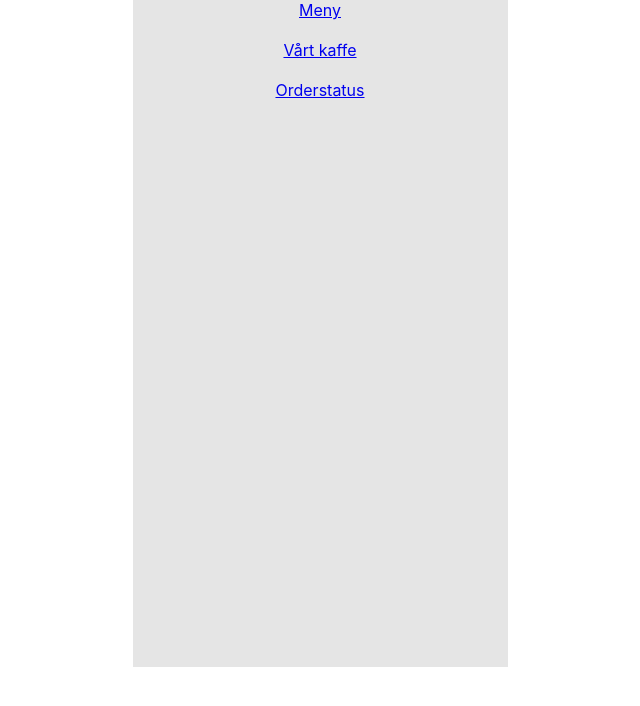
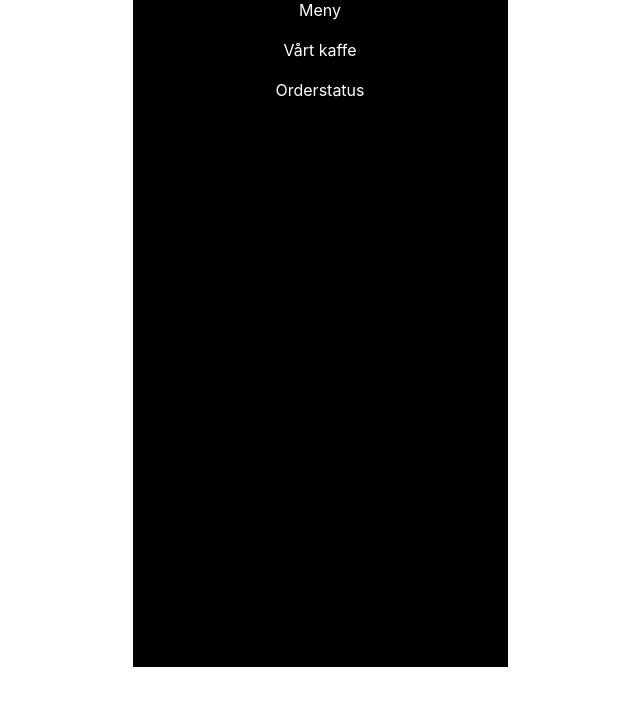
Before and after one commit to Luken95/Airbean-Coffe-App, a React (Create React App) app: page /nav in a window 1280 px wide. Shown: the top 706 px of the page, without its empty margins (320-960 px from the left). Built offline with nearby package versions, Linux system fonts and the light colour scheme.

Commit message:
update lukas

```diff
--- a/src/views/Nav.js
+++ b/src/views/Nav.js
@@ -8,13 +8,13 @@ return(
 
 <section className='Navbar'>
 
-<Link to="/menu"> Meny </Link>
+<Link className='Links' to="/menu" style={{ textDecoration: 'none' }}> Meny </Link>
 <br></br>
 <br></br>
-<Link to="/about"> Vårt kaffe </Link>
+<Link className='Links' to="/about" style={{ textDecoration: 'none' }}> Vårt kaffe </Link>
 <br></br>
 <br></br>
-<Link to="/status"> Orderstatus </Link>
+<Link className='Links' to="/status" style={{ textDecoration: 'none' }}> Orderstatus </Link>
 
 </section>
 )
--- a/src/views/nav.css
+++ b/src/views/nav.css
@@ -1,4 +1,11 @@
-.navbar{
-position: absolute;
+.Navbar{
+width: 375px;
+height: 667px;
 background-color: black;
 }
+
+.Links{
+
+color: white;
+
+}
```
